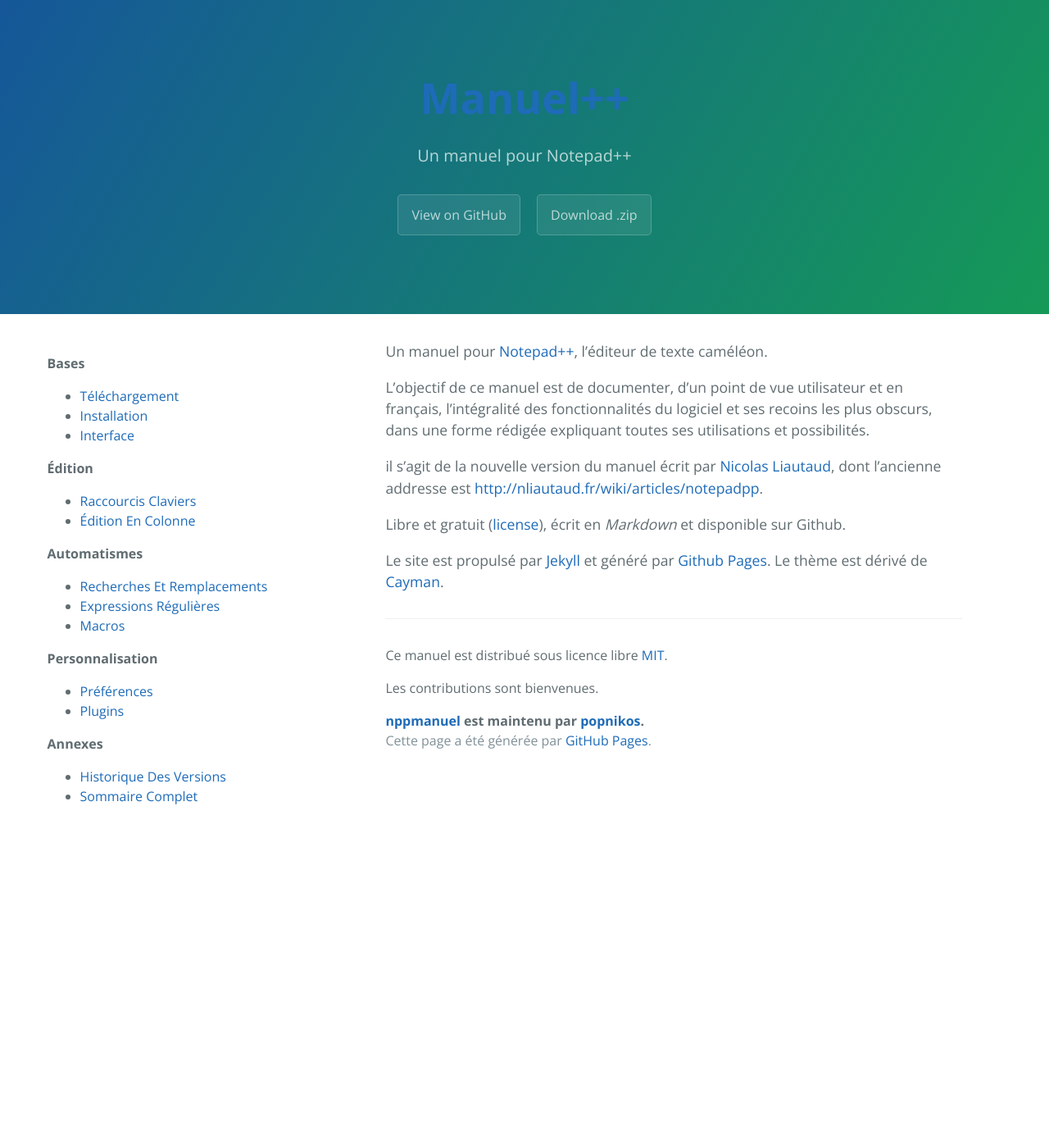
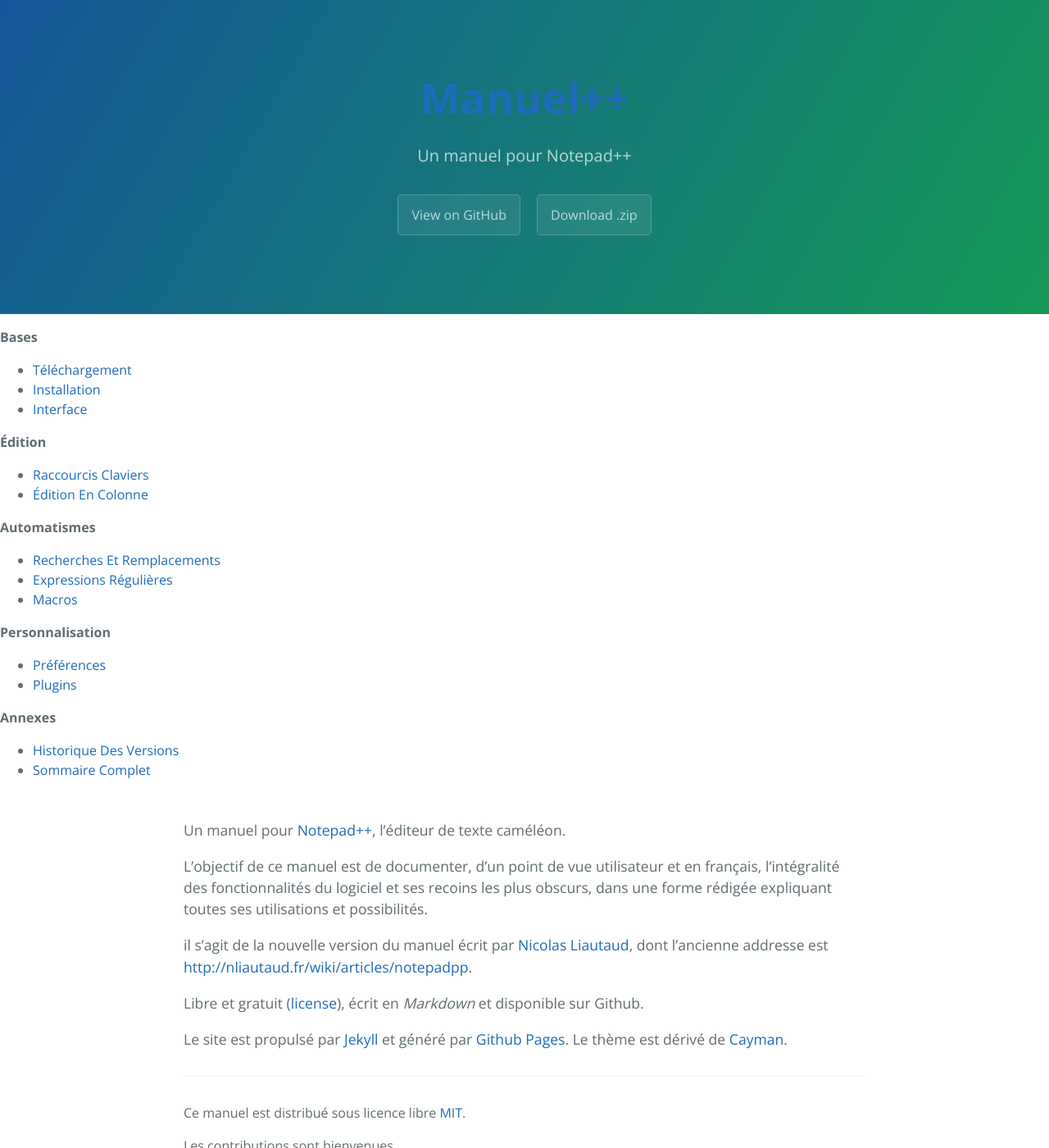
Before and after one commit to popnikos/nppmanuel, a Jekyll site: the page built from README.md, in a window 1280 px wide and 1400 px high. Shown: the whole window at 82% size. Built offline with Jekyll 4.4.1, drawn with Linux system fonts in a browser that asks for light colours.

Commit message:
untouch cayman scss

```diff
--- a/_sass/jekyll-theme-cayman.scss
+++ b/_sass/jekyll-theme-cayman.scss
@@ -1,7 +1,6 @@
 @import "normalize";
 @import "rouge-github";
 @import "variables";
-@import "code";
 
 @mixin large {
   @media screen and (min-width: #{$large-breakpoint}) {
@@ -86,9 +85,6 @@ a {
     }
   }
 }
-.page-content .btn {
-  color: $section-headings-color;
-}
 
 .page-header {
   color: $header-heading-color;
@@ -144,52 +140,17 @@ a {
   }
 }
 
-.page-content {
-  display: flex;
-  justify-content: center;
-  position: relative;
-  @include small {
-    display: block;
-  }
-}
-
-
-.content-sidebar {
-  @include large {
-    padding: 2rem 3rem;
-  }
-
-  @include medium {
-    padding: 2rem 2rem;
-  }
-
-  @include small {
-    padding: 1rem .5rem;
-  }
-
-  .wrapper {
-    position: -webkit-sticky;
-    position: -moz-sticky;
-    position: sticky;
-    top: 2rem;
-    @include small {
-      top: 1rem;
-    }
-  }
-}
-
 .main-content {
   word-wrap: break-word;
-  width: 70%;
 
   :first-child {
     margin-top: 0;
   }
 
-  max-width: 64rem;
   @include large {
     max-width: 64rem;
     padding: 2rem 6rem;
+    margin: 0 auto;
     font-size: 1.1rem;
   }
 
```
